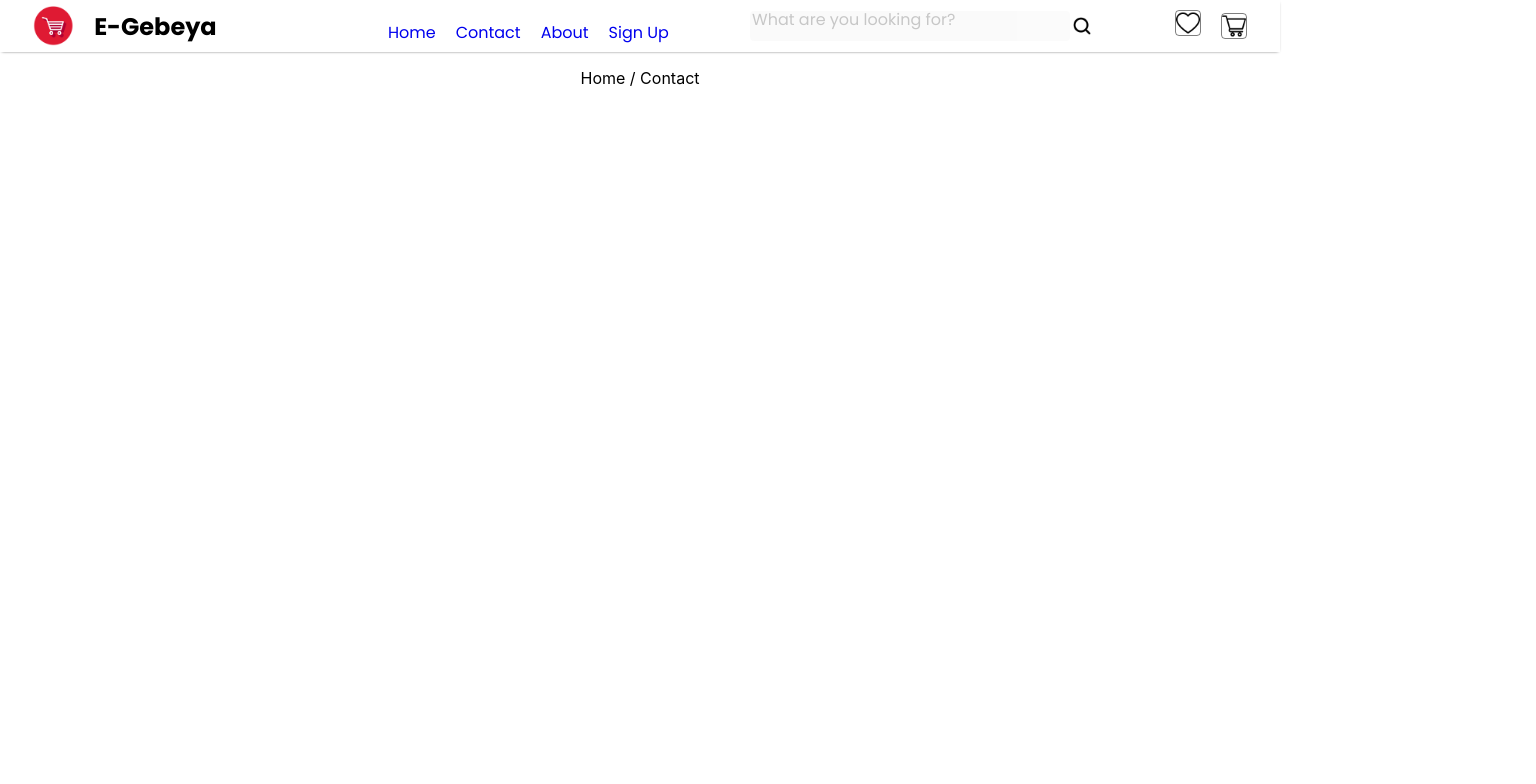
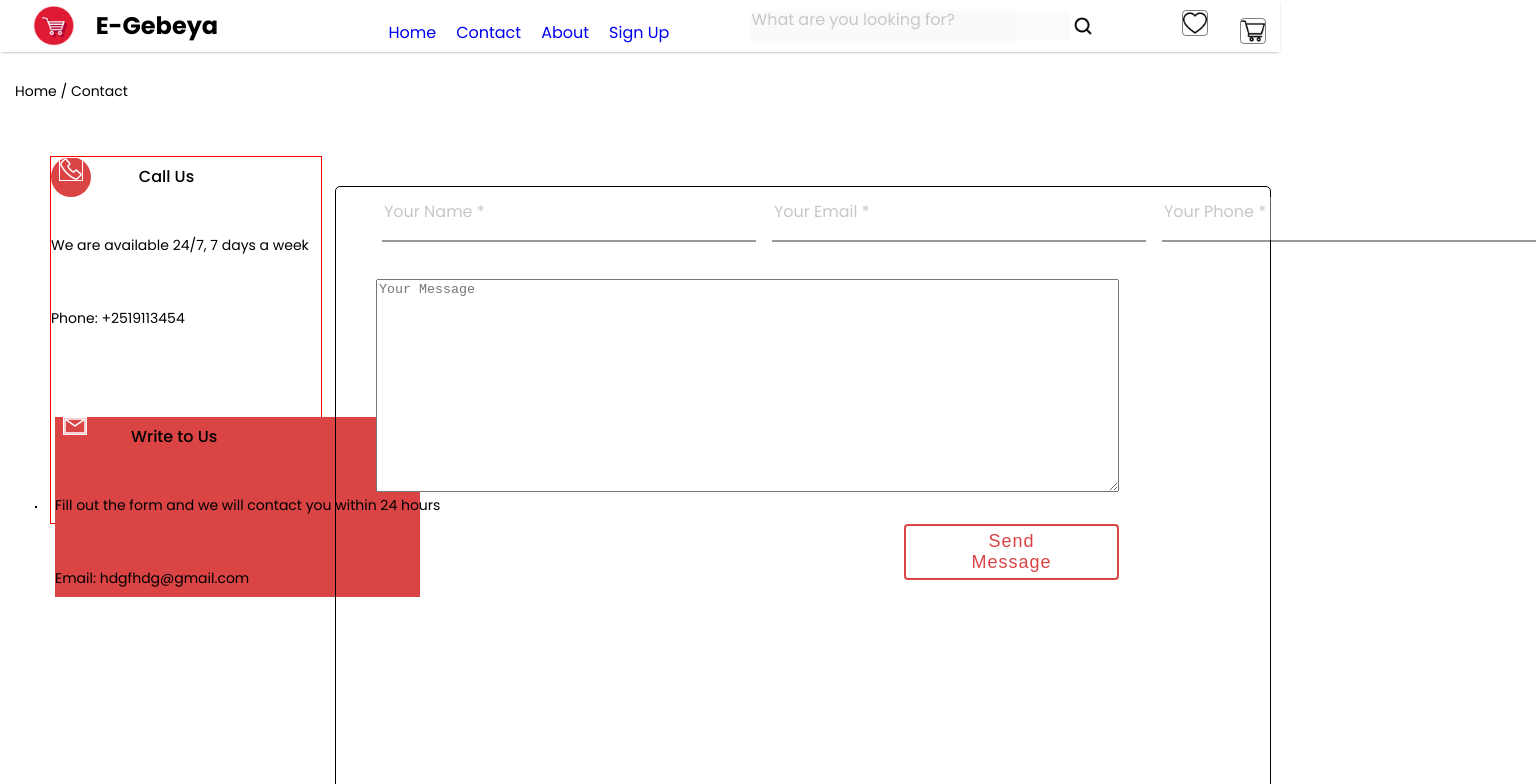
Before and after one commit to CybersoftInt/E-gebeya2, a React (Create React App) app: page /contact in a window 1280 px wide. Shown: the top 784 px of the page, 1536 px wide, since content can reach past the window. Built offline with nearby package versions, Linux system fonts and the light colour scheme.

Commit message:
Updated Contact.css and Contact.jsx

```diff
--- a/src/Pages/Contact/Contact.css
+++ b/src/Pages/Contact/Contact.css
@@ -0,0 +1,286 @@
+.page {
+    padding: 15px;
+}
+
+.page p {
+    /* Roadmap */
+
+    /* Auto layout */
+    display: flex;
+    flex-direction: row;
+    align-items: center;
+    padding: 0px;
+    gap: 12px;
+
+    position: relative;
+    width: 130px;
+    height: 21px;
+
+
+}
+
+.container {
+    display: flex;
+    flex-direction: row;
+}
+
+.left {
+    /* Frame 863 */
+
+    /* Auto layout */
+    display: flex;
+    flex-direction: column;
+    align-items: flex-start;
+    padding: 0px;
+    gap: 32px;
+    margin-right: 20px;
+    border: 1px solid red;
+    position: absolute;
+    width: 270px;
+    height: 366px;
+    left: 35px;
+    top: 40px;
+
+
+}
+
+.upper {
+    /* Frame 861 */
+
+    /* Auto layout */
+    display: flex;
+    flex-direction: column;
+    align-items: flex-start;
+    padding: 0px;
+    gap: 24px;
+
+    width: 262px;
+    height: 122px;
+
+
+    /* Inside auto layout */
+    flex: none;
+    order: 0;
+    flex-grow: 0;
+
+}
+
+p {
+    /* We are available 24/7, 7 days a week. */
+
+    width: 262px;
+    height: 21px;
+    white-space: nowrap;
+    /* Title/14PX Regular */
+    font-family: 'Poppins';
+    font-style: normal;
+    font-weight: 400;
+    font-size: 14px;
+    line-height: 21px;
+    /* identical to box height, or 150% */
+
+    /* Text2 */
+    color: #000000;
+
+
+    /* Inside auto layout */
+    flex: none;
+    order: 0;
+    flex-grow: 0;
+
+}
+
+.phone {
+    /* icons-phone */
+
+    width: 40px;
+    height: 40px;
+
+    /* Secondary 2 */
+    background: #DB4444;
+    border-radius: 31px;
+
+    /* Inside auto layout */
+    flex: none;
+    order: 0;
+    flex-grow: 0;
+
+}
+
+img {
+    /* Vector */
+
+    /* position: absolute; */
+    left: 25%;
+    right: 25%;
+    top: 25%;
+    bottom: 25%;
+
+    /* Primary */
+    border: 1.5px solid #FFFFFF;
+
+}
+
+.phonetxt {
+    /* Frame 853 */
+
+    /* Auto layout */
+    display: flex;
+    flex-direction: row;
+    align-items: center;
+    padding: 0px;
+    gap: 16px;
+
+    width: 135px;
+    height: 40px;
+
+
+    /* Inside auto layout */
+    flex: none;
+    order: 0;
+    flex-grow: 0;
+
+}
+
+span {
+    /* Call To Us */
+
+    width: 79px;
+    height: 24px;
+    white-space: nowrap;
+    /* Title/16PX Medium */
+    font-family: 'Poppins';
+    font-style: normal;
+    font-weight: 500;
+    font-size: 16px;
+    line-height: 24px;
+    /* identical to box height, or 150% */
+
+    color: #000000;
+
+
+    /* Inside auto layout */
+    flex: none;
+    order: 1;
+    flex-grow: 0;
+
+}
+
+.lower {
+    /* Frame 862 */
+
+    /* Auto layout */
+    display: flex;
+    flex-direction: column;
+    align-items: flex-start;
+    padding: 0px;
+    gap: 24px;
+    margin-left: 0px;
+    width: 28%;
+    height: 180px;
+    left: 40px;
+    position: absolute;
+    background-color: #DB4444;
+
+
+    /* Inside auto layout */
+    flex: none;
+    order: 2;
+    flex-grow: 0;
+
+}
+
+.right {
+    display: flex;
+    border: 1px solid black;
+    flex-direction: column;
+    margin-left: 20px;
+    margin-right: 20px;
+}
+
+.form {
+    border: 1px solid black;
+    padding: 10px;
+    margin-left: 20px;
+    margin-top: -10px;
+}
+
+fieldset {
+    /* Frame 856 */
+
+    /* Auto layout */
+    display: flex;
+    flex-direction: column;
+    align-items: flex-end;
+    padding: 0px;
+    gap: 32px;
+    margin-left: 30px;
+    margin-right: 20px;
+    /* position: absolute; */
+    width: 737px;
+    height: 377px;
+    left: 31px;
+    top: 40px;
+
+
+}
+
+.details {
+    /* Frame 852 */
+
+    /* Auto layout */
+    display: flex;
+    flex-direction: row;
+    align-items: flex-start;
+    padding: 0px;
+    gap: 16px;
+
+    width: 737px;
+    height: 50px;
+
+
+    /* Inside auto layout */
+    flex: none;
+    order: 0;
+    flex-grow: 0;
+
+}
+
+textarea {
+    /* Placebox info */
+
+    width: 737px;
+    height: 207px;
+
+
+    /* Inside auto layout */
+    flex: none;
+    order: 1;
+    flex-grow: 0;
+
+}
+
+button {
+    /* Button */
+
+    /* Auto layout */
+    display: flex;
+    flex-direction: row;
+    justify-content: center;
+    align-items: center;
+    padding: 16px 48px;
+    gap: 10px;
+
+    width: 215px;
+    height: 56px;
+
+    /* Button2 */
+    /* background: #DB4444; */
+    border-radius: 4px;
+
+    /* Inside auto layout */
+    flex: none;
+    order: 2;
+    flex-grow: 0;
+
+}
--- a/src/Pages/Contact/Contact.jsx
+++ b/src/Pages/Contact/Contact.jsx
@@ -1,12 +1,56 @@
 import React from 'react'
-
+import "../Contact/Contact.css"
+import PhoneIcon from "../../Components/Assets/phone-icon.png"
+import EmailIcon from "../../Components/Assets/email-icon.png"
 function Contact() {
   return (
-    <div>
+    <div className='page'>
       <p>Home / Contact</p>
       <div className="container">
         <div className="left">
+          <div className="upper">
+            <div className="phonetxt">
+              <div className="phone">
+                <img src={PhoneIcon} alt="" />
+              </div>
+              <span>Call Us</span>
+            </div>
 
+            <p>We are available 24/7, 7 days a week</p>
+            <p>Phone: +2519113454</p>
+          </div>
+
+        </div>
+
+        <div className="lower">
+          <div className="phonetxt">
+            <div className="phone">
+              <img src={EmailIcon} alt="" />
+            </div>
+            <span>Write to Us</span>
+          </div>
+
+          <p>Fill out the form and we will contact you within 24 hours</p>
+          <p>Email: hdgfhdg@gmail.com</p>
+        </div>
+        <div className="right">
+          <div className="form">
+            <fieldset>
+              <div className="details">
+                <label htmlFor="name">
+                  <input type="text" placeholder='Your Name *' />
+                </label>
+                <label htmlFor="Email">
+                  <input type="email" name="email" id="" placeholder='Your Email *' />
+                </label>
+                <label htmlFor="phone">
+                  <input type="number" name="pno" id="" placeholder='Your Phone *' />
+                </label>
+              </div>
+              <textarea name="comment" id="" placeholder='Your Message'></textarea>
+              <button type="submit">Send Message</button>
+            </fieldset>
+          </div>
         </div>
       </div>
     </div>
```
Also changed, not shown: src/Components/Assets/email-icon.png (added), src/Components/Assets/phone-icon.png (added).
